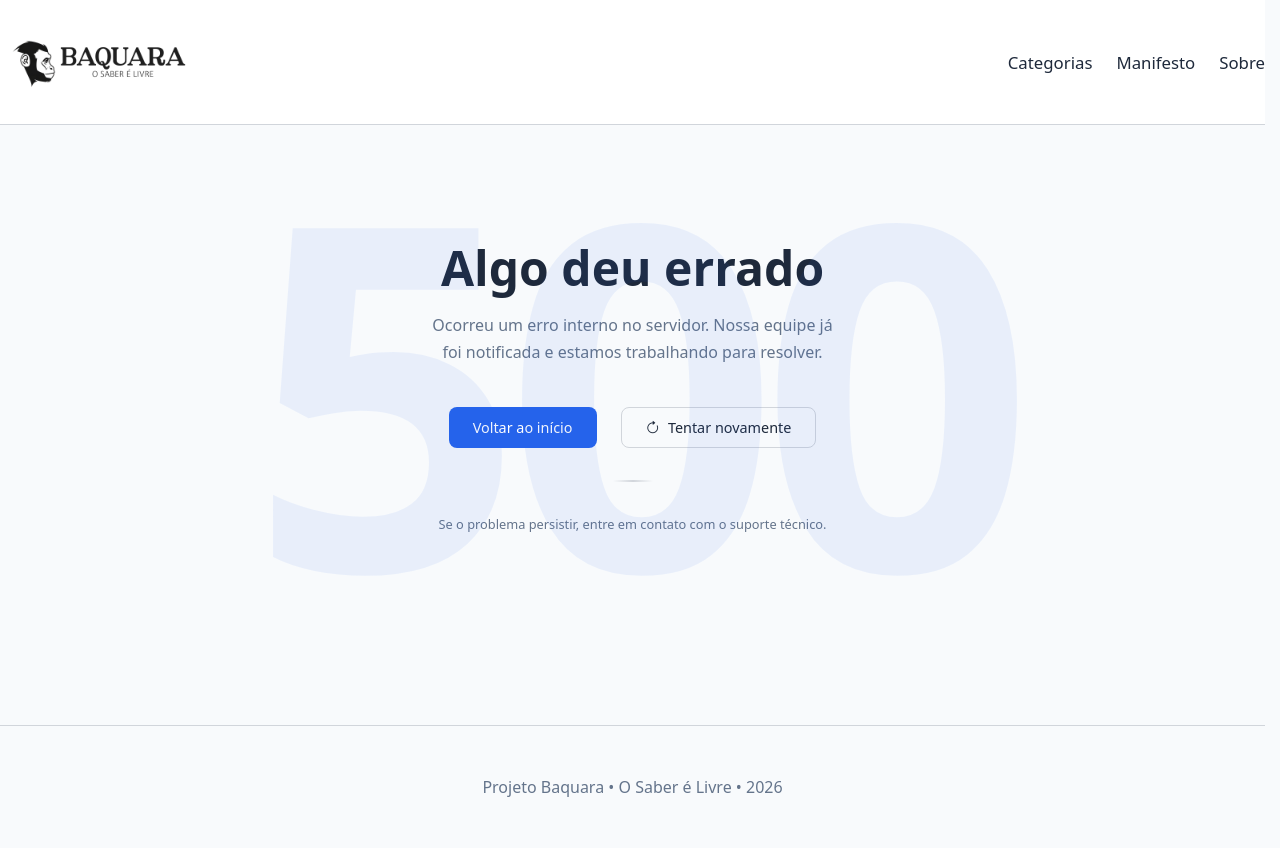
After one commit to PedrinL27/baquara, a Django app: template application/templates/pages/errors/500.html in a window 1280 px wide. The commit adds this page. Run offline with Django 5.2, Linux system fonts and the light colour scheme; the template is opened without the code that fills it, so the values that code supplies are empty; some libraries are stand-ins or nearby versions.

Commit message:
Adicionado tela de erro 404 e 500

```diff
--- a/application/core/settings.py
+++ b/application/core/settings.py
@@ -70,7 +70,7 @@ TEMPLATES = [
         'OPTIONS': {
             'context_processors': [
                 'django.template.context_processors.request',
-                'django.template.context_processors.static',   # ADICIONAR
+                'django.template.context_processors.static',
                 'django.contrib.auth.context_processors.auth',
                 'django.contrib.messages.context_processors.messages',
             ],
--- a/application/core/urls.py
+++ b/application/core/urls.py
@@ -5,6 +5,10 @@ from core.views import home, categorias, manifesto, sobre
 
 from django.conf import settings
 from django.conf.urls.static import static
+from django.conf.urls import handler404, handler500
+
+handler404 = 'core.views.erro_404'
+handler500 = 'core.views.erro_500'
 
 urlpatterns = [
     path('admin/', admin.site.urls),
@@ -17,5 +21,6 @@ urlpatterns = [
     path('categoria/<slug:slug>/', views.categoria_detail, name='categoria_detail'),
 ]
 
+
 if settings.DEBUG:
     urlpatterns += static(settings.STATIC_URL, document_root=settings.STATICFILES_DIRS[0])
--- a/application/static/css/base/variables.css
+++ b/application/static/css/base/variables.css
@@ -6,10 +6,11 @@
   --background: #f8fafc;
   --border: #d1d5db;
   --border-nav: #777a7e;
+  --navbar-bg: white;
 
   --max-width: 1300px;
 
-  --navbar-bg: white;
+  --border-radius: 8px;
 
   --font-main: system-ui, -apple-system, Arial;
 
--- a/application/static/css/main.css
+++ b/application/static/css/main.css
@@ -5,9 +5,11 @@
 @import "base/global.css";
 @import "base/darkmode.css";
 
+
 @import "layout/navbar.css";
 @import "layout/footer.css";
 @import "layout/sidebar.css";
+
 
 @import "pages/home.css";
 @import "pages/manifesto.css";
@@ -15,3 +17,6 @@
 @import "pages/sobre.css";
 @import "pages/curso/cursos.css";
 @import "pages/curso/aulas.css";
+
+@import "pages/errors/404.css";
+@import "pages/errors/500.css";
--- /dev/null
+++ b/application/static/css/pages/errors/500.css
@@ -0,0 +1,103 @@
+.error500-page {
+  display: flex;
+  flex-direction: column;
+  align-items: center;
+  justify-content: center;
+  text-align: center;
+  padding: 5rem 1rem;
+  min-height: 60vh;
+}
+
+.error500-title {
+  font-size: clamp(3rem, 4vw, 2.2rem);
+  font-weight: 700;
+  color: var(--text);
+  margin-bottom: 0.75rem;
+  font-family: var(--font-main);
+}
+
+.error500-description {
+  font-size: 1rem;
+  color: #64748b;
+  line-height: 1.7;
+  max-width: 420px;
+  margin-bottom: 2.5rem;
+  font-family: var(--font-main);
+}
+
+.error500-actions {
+  display: flex;
+  gap: 1.5rem;
+  justify-content: center;
+  flex-wrap: wrap;
+}
+
+.btn-error500-primary {
+  display: inline-flex;
+  align-items: center;
+  gap: 0.5rem;
+  background: var(--primary);
+  color: #fff;
+  padding: 0.65rem 1.5rem;
+  border-radius: var(--border-radius);
+  font-size: 0.9rem;
+  font-weight: 500;
+  text-decoration: none;
+  border: none;
+  cursor: pointer;
+  font-family: var(--font-main);
+}
+
+.btn-error500-primary:hover {
+  background: var(--secundary);
+  color: #fff;
+  text-decoration: none;
+}
+
+
+.btn-error500-ghost {
+  display: inline-flex;
+  align-items: center;
+  gap: 0.5rem;
+  background: transparent;
+  color: var(--text);
+  padding: 0.65rem 1.5rem;
+  border-radius: var(--border-radius);
+  font-size: 0.9rem;
+  font-weight: 500;
+  text-decoration: none;
+  border: 1px solid var(--border);
+  cursor: pointer;
+  font-family: var(--font-main);
+}
+
+.btn-error500-ghost:hover {
+  border-color: var(--primary);
+  text-decoration: none;
+}
+
+.error500-divider {
+  width: 40px;
+  height: 2px;
+  background: linear-gradient(90deg, transparent, var(--border), transparent);
+  margin: 2rem auto;
+}
+
+.error500-footer-text {
+  font-size: 0.8rem;
+  color: #64748b;
+  font-family: var(--font-main);
+}
+
+.error500-code-bg {
+  font-size: clamp(30rem, 20vw, 10rem);
+  font-weight: 800;
+  line-height: 1;
+  letter-spacing: -0.04em;
+  color: var(--primary);
+  opacity: 0.07;
+  position: absolute;
+  user-select: none;
+  pointer-events: none;
+  font-family: var(--font-main);
+}
--- /dev/null
+++ b/application/templates/pages/errors/500.html
@@ -0,0 +1,31 @@
+{% extends "base/base.html" %}
+{% load static %}
+
+{% block title %}500 Erro interno{% endblock %}
+
+{% block content %}
+
+<div class="error500-page">
+  <span class="error500-code-bg">500</span>
+
+  <h1 class="error500-title">Algo deu errado</h1>
+  <p class="error500-description">
+    Ocorreu um erro interno no servidor.
+    Nossa equipe já foi notificada e estamos trabalhando para resolver.
+  </p>
+
+  <div class="error500-actions">
+    <a href="/" class="btn-error500-primary">
+      Voltar ao início
+    </a>
+    <a href="javascript:location.reload()" class="btn-error500-ghost">
+      <i class="bi bi-arrow-clockwise"></i>
+      Tentar novamente
+    </a>
+  </div>
+
+  <div class="error500-divider"></div>
+  <p class="error500-footer-text">Se o problema persistir, entre em contato com o suporte técnico.</p>
+</div>
+{% endblock %}
+</body></html>
```
Also changed, not shown: application/core/views.py (+10 -3 lines), application/static/css/pages/errors/404.css (added, +82 -0 lines), application/static/css/pages/home.css (+37 -37 lines), application/templates/pages/errors/404.html (added, +26 -0 lines).
